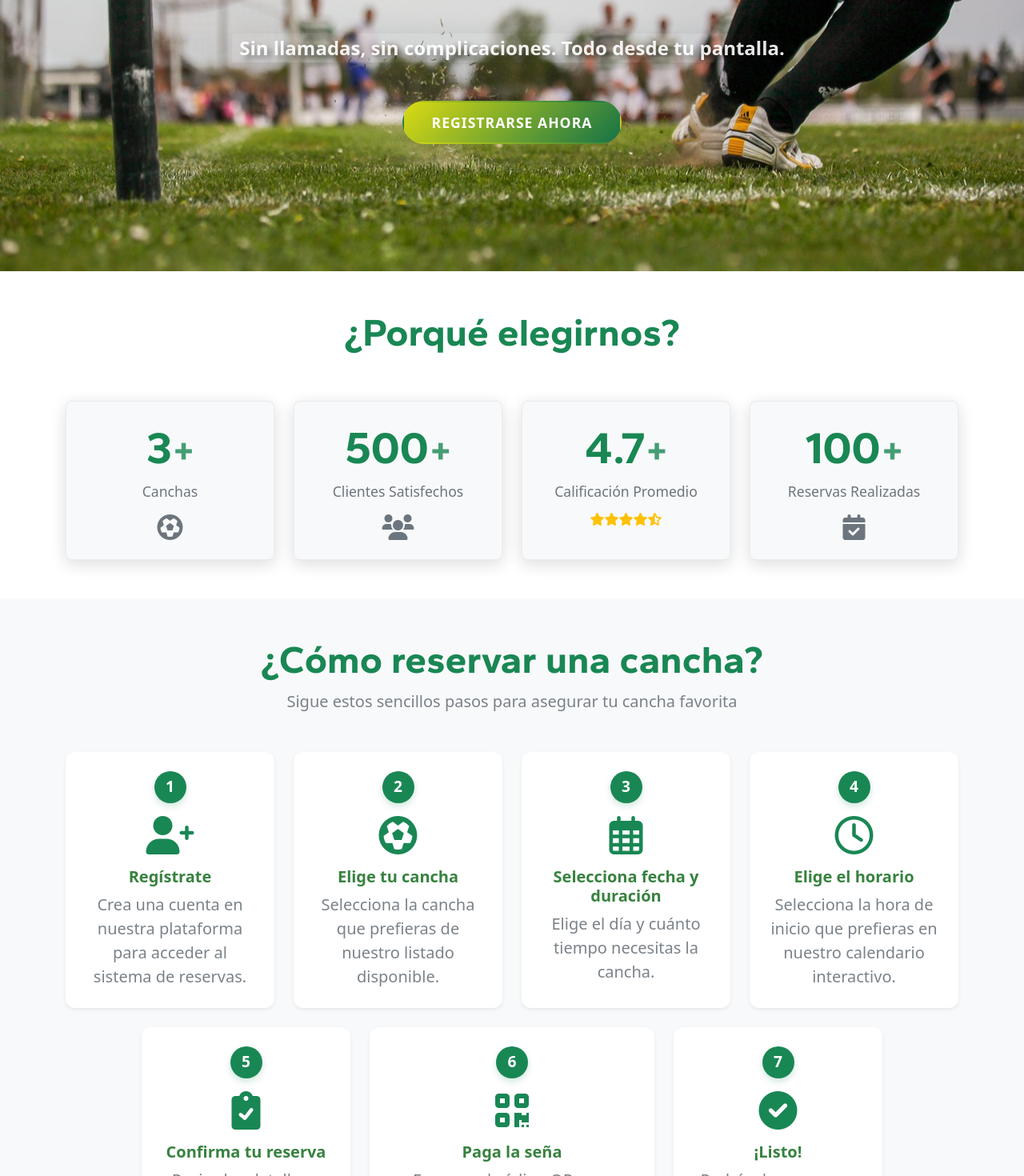
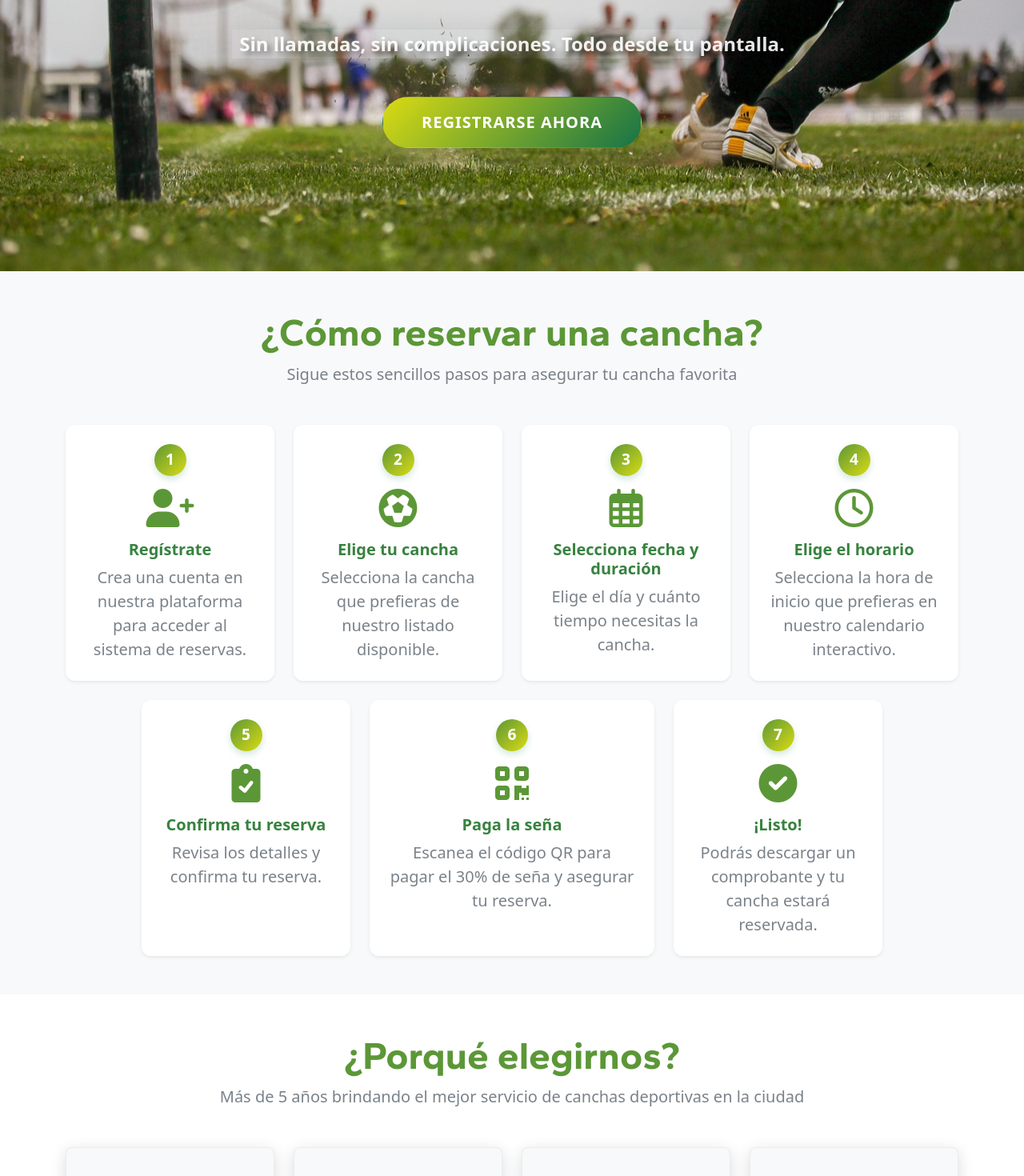
Before and after one commit to ENJ23/ProyfrontendGrupo04, an Angular app in the folder ReservaDeCanchas-Frontend/: page / in a window 1280 px wide. Shown: the part 380-1850 px from the top of the page at 80% size. Built offline with nearby package versions, Linux system fonts and the light colour scheme; a web font is replaced by a local one.

Commit message:
cambios en estilo de inicio

```diff
--- a/ReservaDeCanchas-Frontend/src/app/components/pages/inicio/inicio.component.css
+++ b/ReservaDeCanchas-Frontend/src/app/components/pages/inicio/inicio.component.css
@@ -49,6 +49,22 @@
   box-shadow: 0 7px 20px rgba(0, 0, 0, 0.15);
 }
 
+/* Ajustes responsivos generales */
+@media (max-width: 992px) {
+  .hero h1 {
+    font-size: 2.8rem;
+  }
+
+  .hero h2 {
+    font-size: 2.5rem;
+  }
+
+  .hero p {
+    font-size: 1.3rem;
+  }
+}
+
+
 /* Estilos para la sección de estadísticas */
 .counter-item {
   background-color: #f8f9fa;
@@ -67,6 +83,7 @@
   font-weight: 700;
   position: relative;
   display: inline-block;
+  color: var(--green);
 }
 
 .counter-number::after {
@@ -129,42 +146,6 @@
   }
 }
 
-/* Ajustes responsivos generales */
-@media (max-width: 992px) {
-  .hero h1 {
-    font-size: 2.8rem;
-  }
-
-  .hero h2 {
-    font-size: 2.5rem;
-  }
-
-  .hero p {
-    font-size: 1.3rem;
-  }
-}
-
-@media (max-width: 768px) {
-  .hero h1 {
-    font-size: 2.2rem;
-  }
-
-  .hero h2 {
-    font-size: 2rem;
-  }
-
-  .hero {
-    min-height: 70vh;
-    text-align: center;
-    padding: 60px 0;
-  }
-
-  .hero .btn {
-    padding: 12px 30px;
-    font-size: 1rem;
-  }
-}
-
 /* Estilos para la sección "¿Cómo reservar?" */
 #como-reservar {
   background-color: #f8f9fa;
@@ -186,8 +167,8 @@
 #como-reservar .step-number {
   width: 40px;
   height: 40px;
-  background-color: #198754;
-  color: white;
+  background: var(--gradient-primary);
+  color: var(--text-light);
   border-radius: 50%;
   display: flex;
   align-items: center;
@@ -199,22 +180,12 @@
 }
 
 #como-reservar .fa-3x {
-  color: #198754;
+  color: var(--primary);
   transition: transform 0.3s ease;
 }
 
 #como-reservar .card:hover .fa-3x {
   transform: scale(1.1);
-}
-
-#como-reservar .btn-outline-success {
-  width: 36px;
-  height: 36px;
-  display: flex;
-  align-items: center;
-  justify-content: center;
-  padding: 0;
-  font-weight: bold;
 }
 
 /* Animación para las tarjetas */
@@ -296,70 +267,3 @@
 .fas, .far {
   vertical-align: middle;
 }
-
-.reservar-btn {
-  background: linear-gradient(135deg, #dbdb13 0%, #157347 100%);
-  border: none;
-  border-radius: 50px;
-  box-shadow: 0 4px 15px rgba(25, 135, 84, 0.3);
-  position: relative;
-  overflow: hidden;
-  transition: all 0.3s ease;
-  letter-spacing: 0.5px;
-  text-transform: uppercase;
-  font-size: 1.1rem;
-  padding: 12px 35px !important;
-  border: 2px solid transparent;
-}
-
-.reservar-btn:hover {
-  transform: translateY(-3px);
-  box-shadow: 0 8px 25px rgba(25, 135, 84, 0.4);
-  background: linear-gradient(135deg, #dbdb13 0%, #157347 100%);
-  color: white !important;
-}
-
-.reservar-btn:active {
-  transform: translateY(1px);
-  box-shadow: 0 2px 10px rgba(25, 135, 84, 0.3);
-}
-
-.reservar-btn::before {
-  content: '';
-  position: absolute;
-  top: 0;
-  left: -100%;
-  width: 100%;
-  height: 100%;
-  background: linear-gradient(90deg, transparent, rgba(255, 255, 255, 0.2), transparent);
-  transition: 0.5s;
-}
-
-.reservar-btn:hover::before {
-  left: 100%;
-}
-
-/* Efecto de pulso */
-@keyframes pulse {
-  0% {
-    box-shadow: 0 0 0 0 rgba(25, 135, 84, 0.7);
-  }
-  70% {
-    box-shadow: 0 0 0 10px rgba(25, 135, 84, 0);
-  }
-  100% {
-    box-shadow: 0 0 0 0 rgba(25, 135, 84, 0);
-  }
-}
-
-.reservar-btn:hover {
-  animation: pulse 1.5s infinite;
-}
-
-/* Ajustes responsivos */
-@media (max-width: 768px) {
-  .reservar-btn {
-    font-size: 1rem;
-    padding: 10px 25px !important;
-  }
-}
--- a/ReservaDeCanchas-Frontend/src/app/components/pages/inicio/inicio.component.html
+++ b/ReservaDeCanchas-Frontend/src/app/components/pages/inicio/inicio.component.html
@@ -5,9 +5,102 @@
       <div class="col-lg-8 mx-auto text-center">
         <h1 class="display-4 texto fw-bold mb-2">Reservá en tan</h1> <h2 class="">solo 7 clicks</h2>
         <p class="lead mt-4 mb-5 fw-bold shadow-lg">Sin llamadas, sin complicaciones. Todo desde tu pantalla.</p>
-          <a [routerLink]="['/registrar-cliente']" class="btn reservar-btn text-white btn-lg px-5 py-3 fw-bold text-success">
+        <a [routerLink]="['/registrar-cliente']" class="btn btn-gradient text-white btn-lg px-5 py-3 fw-bold text-success">
           Registrarse ahora
         </a>
+      </div>
+    </div>
+  </div>
+</section>
+
+ <!-- Sección de Cómo Reservar -->
+ <section id="como-reservar" class="py-5">
+  <div class="container">
+    <div class="text-center mb-5">
+      <h2 class="display-5 fw-bold text-primary2">¿Cómo reservar una cancha?</h2>
+      <p class="lead text-muted">Sigue estos sencillos pasos para asegurar tu cancha favorita</p>
+    </div>
+
+    <div class="row g-4">
+      <!-- Paso 1 -->
+      <div class="col-md-6 col-lg-3">
+        <div class="card h-100 border-0 shadow-sm hover-effect">
+          <div class="card-body text-center p-4">
+            <div class="step-number mb-3">1</div>
+            <i class="fas fa-user-plus fa-3x mb-3"></i>
+            <h4 class="h5 fw-bold">Regístrate</h4>
+            <p class="text-muted mb-0">Crea una cuenta en nuestra plataforma para acceder al sistema de reservas.</p>
+          </div>
+        </div>
+      </div>
+
+      <!-- Paso 2 -->
+      <div class="col-md-6 col-lg-3">
+        <div class="card h-100 border-0 shadow-sm hover-effect">
+          <div class="card-body text-center p-4">
+            <div class="step-number mb-3">2</div>
+            <i class="fas fa-futbol fa-3x mb-3"></i>
+            <h4 class="h5 fw-bold">Elige tu cancha</h4>
+            <p class="text-muted mb-0">Selecciona la cancha que prefieras de nuestro listado disponible.</p>
+          </div>
+        </div>
+      </div>
+
+      <!-- Paso 3 -->
+      <div class="col-md-6 col-lg-3">
+        <div class="card h-100 border-0 shadow-sm hover-effect">
+          <div class="card-body text-center p-4">
+            <div class="step-number mb-3">3</div>
+            <i class="far fa-calendar-alt fa-3x mb-3"></i>
+            <h4 class="h5 fw-bold">Selecciona fecha y duración</h4>
+            <p class="text-muted mb-0">Elige el día y cuánto tiempo necesitas la cancha.</p>
+          </div>
+        </div>
+      </div>
+
+      <!-- Paso 4 -->
+      <div class="col-md-6 col-lg-3">
+        <div class="card h-100 border-0 shadow-sm hover-effect">
+          <div class="card-body text-center p-4">
+            <div class="step-number mb-3">4</div>
+            <i class="far fa-clock fa-3x mb-3"></i>
+            <h4 class="h5 fw-bold">Elige el horario</h4>
+            <p class="text-muted mb-0">Selecciona la hora de inicio que prefieras en nuestro calendario interactivo.</p>
+          </div>
+        </div>
+      </div>
+      <!-- Segunda fila de pasos -->
+      <div class="col-md-6 col-lg-3 offset-lg-1">
+        <div class="card h-100 border-0 shadow-sm hover-effect">
+          <div class="card-body text-center p-4">
+            <div class="step-number mb-3">5</div>
+            <i class="fas fa-clipboard-check fa-3x mb-3"></i>
+            <h4 class="h5 fw-bold">Confirma tu reserva</h4>
+            <p class="text-muted mb-0">Revisa los detalles y confirma tu reserva.</p>
+          </div>
+        </div>
+      </div>
+
+      <div class="col-md-6 col-lg-4">
+        <div class="card h-100 border-0 shadow-sm hover-effect">
+          <div class="card-body text-center p-4">
+            <div class="step-number mb-3">6</div>
+            <i class="fas fa-qrcode fa-3x mb-3"></i>
+            <h4 class="h5 fw-bold">Paga la seña</h4>
+            <p class="text-muted mb-0">Escanea el código QR para pagar el 30% de seña y asegurar tu reserva.</p>
+          </div>
+        </div>
+      </div>
+
+      <div class="col-md-6 col-lg-3">
+        <div class="card h-100 border-0 shadow-sm hover-effect">
+          <div class="card-body text-center p-4">
+            <div class="step-number mb-3">7</div>
+            <i class="fas fa-check-circle fa-3x mb-3"></i>
+            <h4 class="h5 fw-bold">¡Listo!</h4>
+            <p class="text-muted mb-0">Podrás descargar un comprobante y tu cancha estará reservada.</p>
+          </div>
+        </div>
       </div>
     </div>
   </div>
@@ -17,13 +110,14 @@
 <section class="py-5 ">
     <div class="container">
         <div class="text-center mb-5">
-              <h2 class="display-5 fw-bold text-success">¿Porqué elegirnos?</h2>
+            <h2 class="display-5 fw-bold text-primary2">¿Porqué elegirnos?</h2>
+            <p class="lead text-muted text-center">Más de 5 años brindando el mejor servicio de canchas deportivas en la ciudad</p>
           </div>
       <div class="row g-4 text-center">
         <!-- Contador 1: Canchas -->
         <div class="col-6 col-md-3">
           <div class="counter-item p-4 rounded-3 h-100">
-              <div class="counter-number text-success display-4 fw-bold mb-2" data-target="3">0</div>
+            <div class="counter-number display-4 fw-bold mb-2" data-target="3">0</div>
             <div class="counter-label">Canchas</div>
             <i class="fas fa-futbol fa-2x text-muted mt-2"></i>
           </div>
@@ -32,7 +126,7 @@
         <!-- Contador 2: Clientes Satisfechos -->
         <div class="col-6 col-md-3">
           <div class="counter-item p-4 rounded-3 h-100">
-              <div class="counter-number text-success display-4 fw-bold mb-2" data-target="500">0</div>
+            <div class="counter-number display-4 fw-bold mb-2" data-target="500">0</div>
             <div class="counter-label">Clientes Satisfechos</div>
             <i class="fas fa-users fa-2x text-muted mt-2"></i>
           </div>
@@ -41,7 +135,7 @@
         <!-- Contador 3: Calificación -->
         <div class="col-6 col-md-3">
           <div class="counter-item p-4 rounded-3 h-100">
-              <div class="counter-number text-success display-4 fw-bold mb-2" data-target="4.7">0</div>
+            <div class="counter-number display-4 fw-bold mb-2" data-target="4.7">0</div>
             <div class="counter-label">Calificación Promedio</div>
             <div class="text-warning">
               <i class="fas fa-star"></i>
@@ -56,7 +150,7 @@
         <!-- Contador 4: Reservas -->
         <div class="col-6 col-md-3">
           <div class="counter-item p-4 rounded-3 h-100">
-              <div class="counter-number text-success display-4 fw-bold mb-2" data-target="100">0</div>
+            <div class="counter-number display-4 fw-bold mb-2" data-target="100">0</div>
             <div class="counter-label">Reservas Realizadas</div>
             <i class="fas fa-calendar-check fa-2x text-muted mt-2"></i>
           </div>
@@ -64,102 +158,3 @@
       </div>
     </div>
   </section>
-
-  <!-- Sección de Cómo Reservar -->
-  <section id="como-reservar" class="py-5">
-    <div class="container">
-      <div class="text-center mb-5">
-        <h2 class="display-5 fw-bold text-success">¿Cómo reservar una cancha?</h2>
-        <p class="lead text-muted">Sigue estos sencillos pasos para asegurar tu cancha favorita</p>
-      </div>
-
-      <div class="row g-4">
-        <!-- Paso 1 -->
-        <div class="col-md-6 col-lg-3">
-          <div class="card h-100 border-0 shadow-sm hover-effect">
-            <div class="card-body text-center p-4">
-              <div class="step-number mb-3">1</div>
-              <i class="fas fa-user-plus fa-3x text-success mb-3"></i>
-              <h4 class="h5 fw-bold">Regístrate</h4>
-              <p class="text-muted mb-0">Crea una cuenta en nuestra plataforma para acceder al sistema de reservas.</p>
-            </div>
-          </div>
-        </div>
-
-        <!-- Paso 2 -->
-        <div class="col-md-6 col-lg-3">
-          <div class="card h-100 border-0 shadow-sm hover-effect">
-            <div class="card-body text-center p-4">
-              <div class="step-number mb-3">2</div>
-              <i class="fas fa-futbol fa-3x text-success mb-3"></i>
-              <h4 class="h5 fw-bold">Elige tu cancha</h4>
-              <p class="text-muted mb-0">Selecciona la cancha que prefieras de nuestro listado disponible.</p>
-            </div>
-          </div>
-        </div>
-
-        <!-- Paso 3 -->
-        <div class="col-md-6 col-lg-3">
-          <div class="card h-100 border-0 shadow-sm hover-effect">
-            <div class="card-body text-center p-4">
-              <div class="step-number mb-3">3</div>
-              <i class="far fa-calendar-alt fa-3x text-success mb-3"></i>
-              <h4 class="h5 fw-bold">Selecciona fecha y duración</h4>
-              <p class="text-muted mb-0">Elige el día y cuánto tiempo necesitas la cancha.</p>
-            </div>
-          </div>
-        </div>
-
-        <!-- Paso 4 -->
-        <div class="col-md-6 col-lg-3">
-          <div class="card h-100 border-0 shadow-sm hover-effect">
-            <div class="card-body text-center p-4">
-              <div class="step-number mb-3">4</div>
-              <i class="far fa-clock fa-3x text-success mb-3"></i>
-              <h4 class="h5 fw-bold">Elige el horario</h4>
-              <p class="text-muted mb-0">Selecciona la hora de inicio que prefieras en nuestro calendario interactivo.</p>
-            </div>
-          </div>
-        </div>
-        <!-- Segunda fila de pasos -->
-        <div class="col-md-6 col-lg-3 offset-lg-1">
-          <div class="card h-100 border-0 shadow-sm hover-effect">
-            <div class="card-body text-center p-4">
-              <div class="step-number mb-3">5</div>
-              <i class="fas fa-clipboard-check fa-3x text-success mb-3"></i>
-              <h4 class="h5 fw-bold">Confirma tu reserva</h4>
-              <p class="text-muted mb-0">Revisa los detalles y confirma tu reserva.</p>
-            </div>
-          </div>
-        </div>
-
-        <div class="col-md-6 col-lg-4">
-          <div class="card h-100 border-0 shadow-sm hover-effect">
-            <div class="card-body text-center p-4">
-              <div class="step-number mb-3">6</div>
-              <i class="fas fa-qrcode fa-3x text-success mb-3"></i>
-              <h4 class="h5 fw-bold">Paga la seña</h4>
-              <p class="text-muted mb-0">Escanea el código QR para pagar el 30% de seña y asegurar tu reserva.</p>
-            </div>
-          </div>
-        </div>
-
-        <div class="col-md-6 col-lg-3">
-          <div class="card h-100 border-0 shadow-sm hover-effect">
-            <div class="card-body text-center p-4">
-              <div class="step-number mb-3">7</div>
-              <i class="fas fa-check-circle fa-3x text-success mb-3"></i>
-              <h4 class="h5 fw-bold">¡Listo!</h4>
-              <p class="text-muted mb-0">Podrás descargar un comprobante y tu cancha estará reservada.</p>
-            </div>
-          </div>
-        </div>
-      </div>
-
-      <div class="text-center mt-5">
-        <a [routerLink]="['/canchas']" class="btn btn-success btn-lg px-5">
-          <i class="far fa-calendar-check me-2"></i> Reservar Ahora
-        </a>
-      </div>
-    </div>
-  </section>
```
Lines whose indentation alone changed are shown as unchanged.
